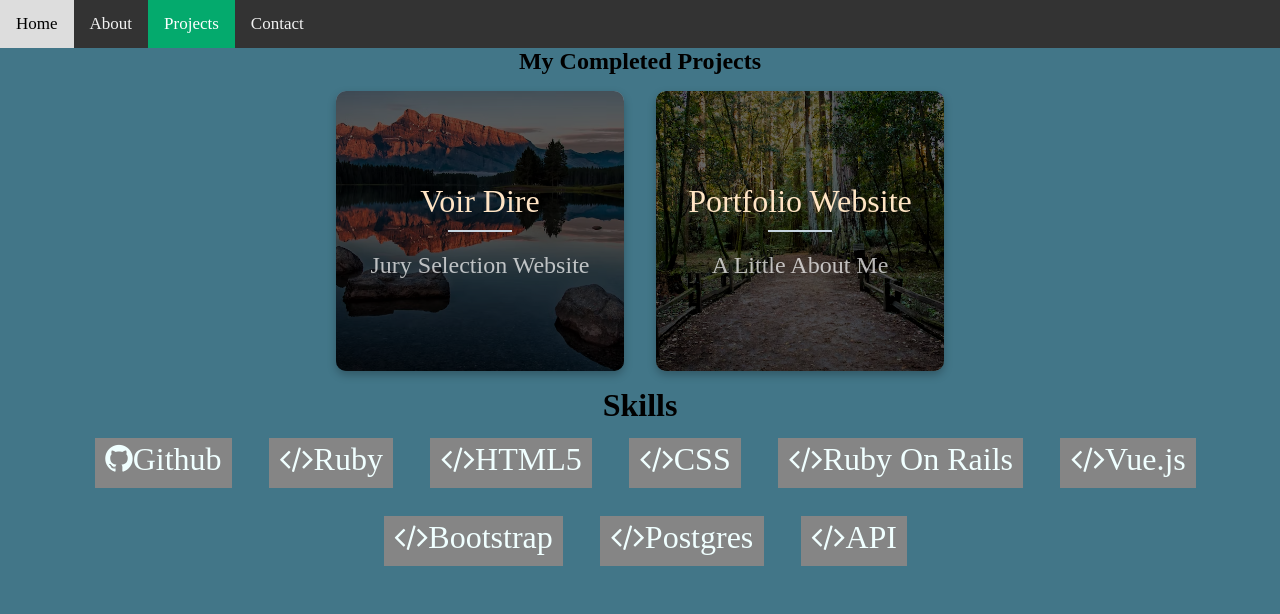
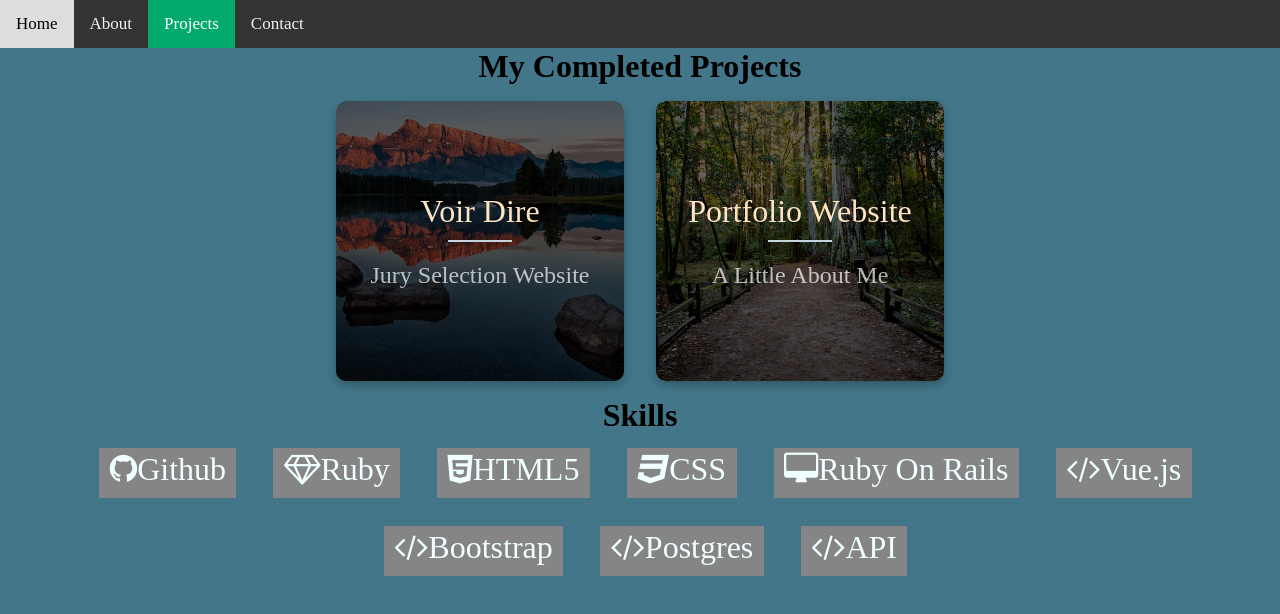
Before and after one commit to geoffarner/portfolio, a plain HTML site: page projects.html in a window 1280 px wide. Drawn offline with Linux system fonts and the light colour scheme.

Commit message:
finished css skills

```diff
--- a/projects.html
+++ b/projects.html
@@ -21,7 +21,7 @@
     </a>
   </div>
 
-  <h3 style="text-align:center;font-size:x-large">My Completed Projects</h3>
+  <h3 style="text-align:center;font-size:xx-large">My Completed Projects</h3>
   <div class="cols">
 			<div class="col" ontouchstart="this.classList.toggle('hover');">
 				<div class="container2">
@@ -155,16 +155,16 @@
 						<i class="fa fa-github" aria-hidden="true">Github</i></a>
 					</div>
 					<div class="buttons-header"> <a href="https://www.ruby-lang.org/en/" target="_blank" class="buttons">
-			<i class="fa fa-code" aria-hidden="true">Ruby</i></a>
+						<i class="fa fa-diamond" aria-hidden="true">Ruby</i></a>
 					</div>
 					<div class="buttons-header"> <a href="https://en.wikipedia.org/wiki/HTML5" target="_blank" class="buttons">
-			<i class="fa fa-code" aria-hidden="true">HTML5</i></a>
+						<i class="fa fa-html5" aria-hidden="true">HTML5</i></a>
 					</div>
 					<div class="buttons-header"> <a href="https://en.wikipedia.org/wiki/CSS" target="_blank" class="buttons">
-			<i class="fa fa-code" aria-hidden="true">CSS</i></a>
+						<i class="fa fa-css3" aria-hidden="true">CSS</i></a>
 					</div>
 					<div class="buttons-header"> <a href="https://rubyonrails.org/" target="_blank" class="buttons">
-			<i class="fa fa-code" aria-hidden="true">Ruby On Rails</i></a>
+						<i class="fa fa-desktop" aria-hidden="true">Ruby On Rails</i></a>
 					</div>
 					<div class="buttons-header"> <a href="https://vuejs.org/" target="_blank" class="buttons">
 						<i class="fa fa-code" aria-hidden="true">Vue.js</i></a>
```
Lines whose indentation alone changed are shown as unchanged.
